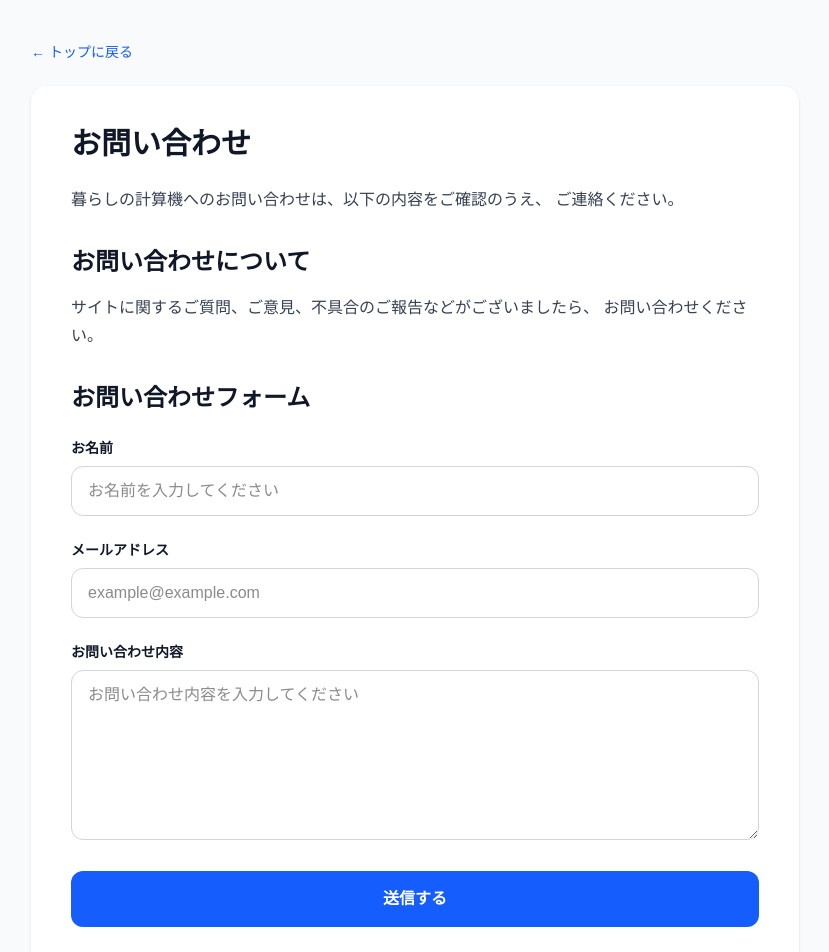
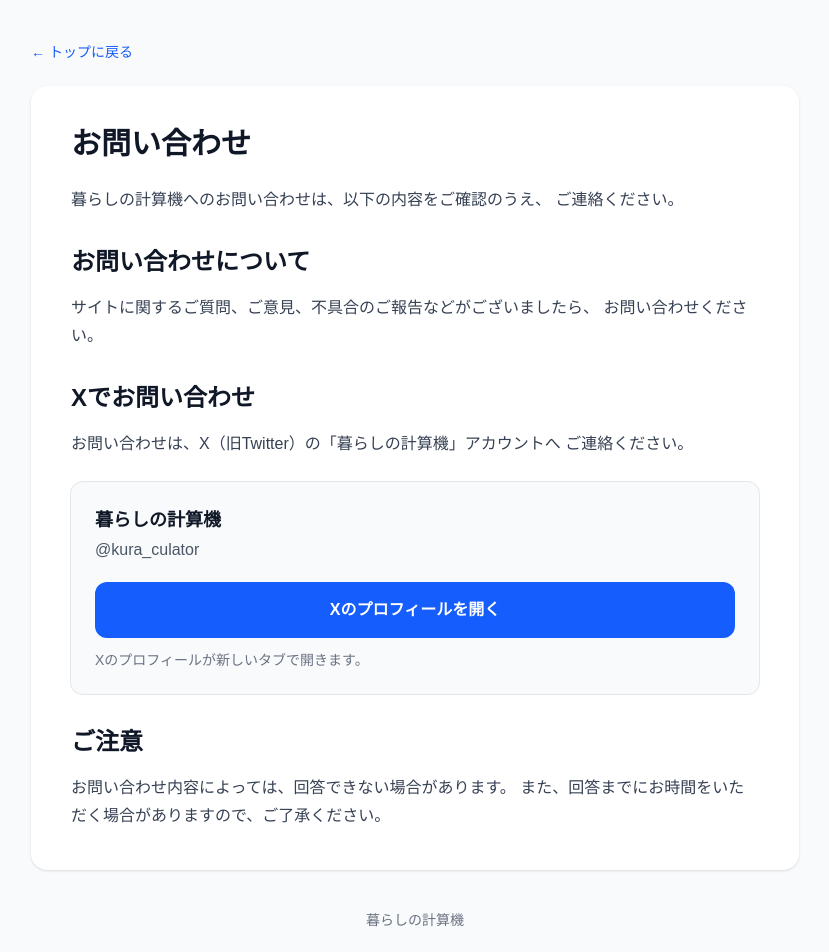
Before and after one commit to yakiimo1998/kurashi-calculator, a Next.js app: page /contact in a window 1280 px wide. Shown: the top 952 px of the page, without its empty margins (225-1054 px from the left). Built offline with nearby package versions, Linux system fonts and the light colour scheme.

Commit message:
お問い合わせ先をXアカウントに変更

```diff
--- a/app/contact/page.tsx
+++ b/app/contact/page.tsx
@@ -32,78 +32,37 @@ export default function ContactPage() {
             </p>
           </section>
 
-                    <section className="mt-8">
+          <section className="mt-8">
             <h2 className="text-2xl font-bold text-gray-900">
-              お問い合わせフォーム
+              Xでお問い合わせ
             </h2>
 
-            <form
-  action="https://formspree.io/f/xdeodrqp"
-  method="POST"
-  className="mt-6 space-y-6"
->
-              <div>
-                <label
-                  htmlFor="name"
-                  className="block text-sm font-semibold text-gray-900"
-                >
-                  お名前
-                </label>
+            <p className="mt-4 leading-7 text-gray-700">
+              お問い合わせは、X（旧Twitter）の「暮らしの計算機」アカウントへ
+              ご連絡ください。
+            </p>
 
-                <input
-                  id="name"
-                  name="name"
-                  type="text"
-                  required
-                  className="mt-2 w-full rounded-xl border border-gray-300 px-4 py-3 outline-none focus:border-blue-500"
-                  placeholder="お名前を入力してください"
-                />
-              </div>
+            <div className="mt-6 rounded-xl bg-gray-50 p-6 ring-1 ring-gray-200">
+              <p className="text-lg font-bold text-gray-900">
+                暮らしの計算機
+              </p>
+              <p className="mt-1 text-gray-600">@kura_culator</p>
 
-              <div>
-                <label
-                  htmlFor="email"
-                  className="block text-sm font-semibold text-gray-900"
-                >
-                  メールアドレス
-                </label>
+              <a
+                href="https://x.com/kura_culator"
+                target="_blank"
+                rel="noopener noreferrer"
+                className="mt-5 inline-flex w-full items-center justify-center rounded-xl bg-blue-600 px-5 py-4 text-center font-semibold text-white hover:bg-blue-700 focus-visible:outline-2 focus-visible:outline-offset-2 focus-visible:outline-blue-600"
+              >
+                Xのプロフィールを開く
+                <span className="sr-only">（新しいタブで開きます）</span>
+              </a>
+              <p className="mt-3 text-sm text-gray-500">
+                Xのプロフィールが新しいタブで開きます。
+              </p>
+            </div>
+          </section>
 
-                <input
-                  id="email"
-                  name="email"
-                  type="email"
-                  required
-                  className="mt-2 w-full rounded-xl border border-gray-300 px-4 py-3 outline-none focus:border-blue-500"
-                  placeholder="example@example.com"
-                />
-              </div>
-
-              <div>
-                <label
-                  htmlFor="message"
-                  className="block text-sm font-semibold text-gray-900"
-                >
-                  お問い合わせ内容
-                </label>
-
-                <textarea
-                  id="message"
-                  name="message"
-                  required
-                  rows={6}
-                  className="mt-2 w-full rounded-xl border border-gray-300 px-4 py-3 outline-none focus:border-blue-500"
-                  placeholder="お問い合わせ内容を入力してください"
-                />
-              </div>
-
-              <button
-                type="submit"
-                className="w-full rounded-xl bg-blue-600 px-5 py-4 font-semibold text-white hover:bg-blue-700"
-              >
-                送信する
-              </button>
-            </form>
-          </section>
 
           <section className="mt-8">
             <h2 className="text-2xl font-bold text-gray-900">
```
